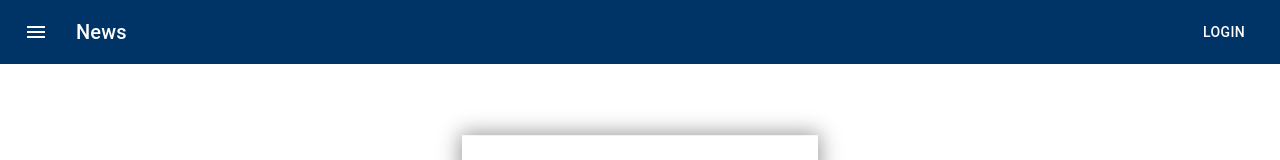
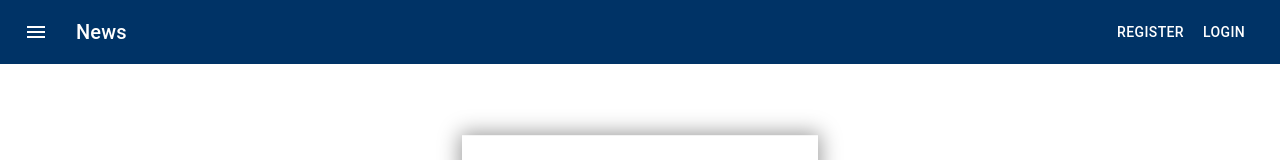
Before and after one commit to Janeiii/Web_Shop, a React (Create React App) app in the folder frontend/shop/: page /login in a window 1280 px wide. Shown: the top 160 px of the page. Built offline with nearby package versions, Linux system fonts and the light colour scheme.

Commit message:
header update

```diff
--- a/frontend/shop/src/components/header/header.js
+++ b/frontend/shop/src/components/header/header.js
@@ -92,8 +92,14 @@ const Header = () => {
                    <Button
                        color="inherit"
                        component={Link}
+                       to={"register"}
+                   >Register</Button>
+                   <Button
+                       color="inherit"
+                       component={Link}
                        to={"login"}
                    >Login</Button>
+
                </Toolbar>
            </AppBar>
         </div>
--- a/frontend/shop/src/pages/welcome/welcome.js
+++ b/frontend/shop/src/pages/welcome/welcome.js
@@ -13,7 +13,7 @@ const useStyles = makeStyles({
         height: "100%",
         width: "100%",
         color: 'white',
-        position: "absolute"
+        position: "absolute",
     },
 
     clickButton: {
```
Also changed, not shown: 2 other files (tests, documents, lock files or other folders).
